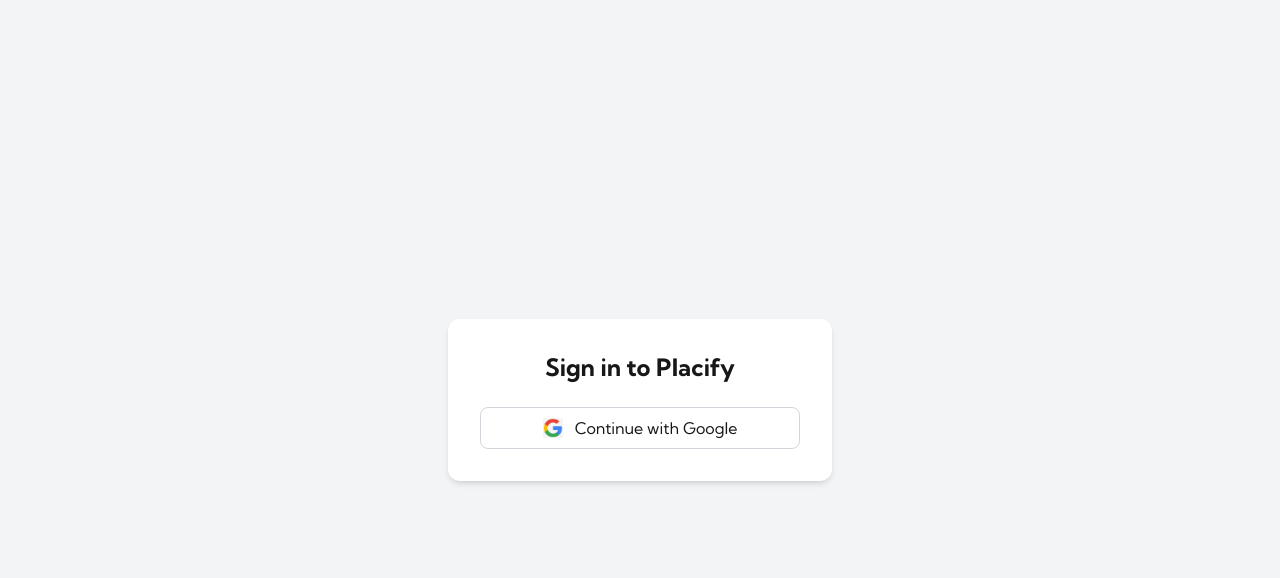
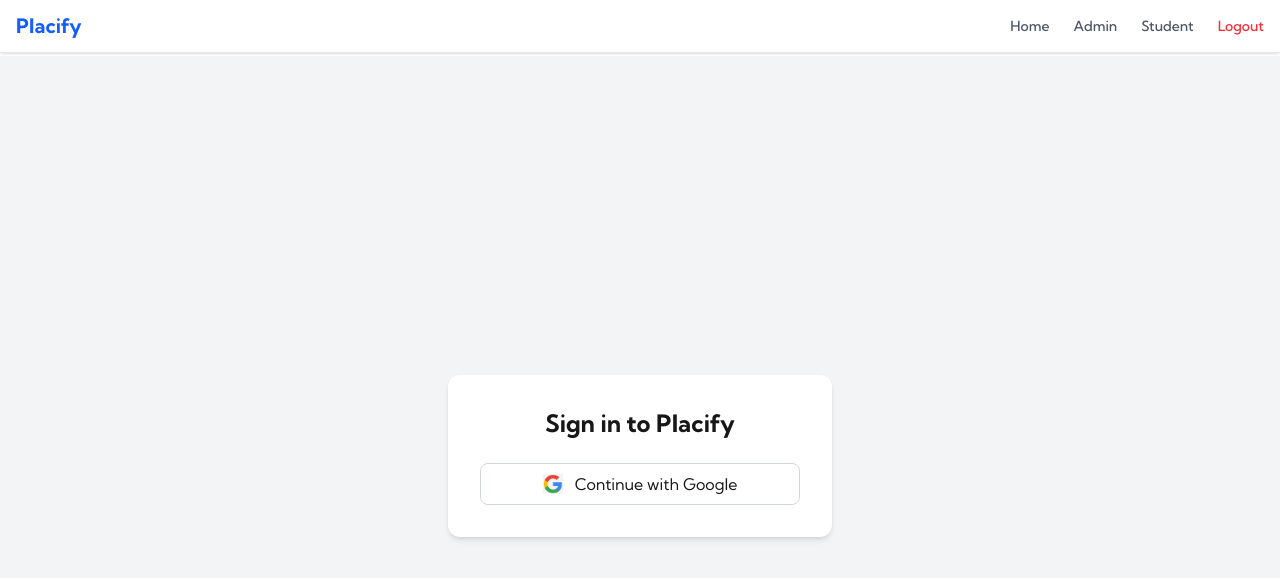
Before and after one commit to adxthya/placify, a Next.js app: page /login in a window 1280 px wide. Shown: the top 578 px of the page. Built offline with nearby package versions, Linux system fonts and the light colour scheme; no server answers.

Commit message:
fix: Add navbar to layout

```diff
--- a/app/layout.tsx
+++ b/app/layout.tsx
@@ -1,5 +1,6 @@
 import type { Metadata } from "next";
 import "./globals.css";
+import Navbar from "@/components/navbar";
 
 export const metadata: Metadata = {
   title: "Placify",
@@ -13,7 +14,10 @@
 }>) {
   return (
     <html lang="en">
-      <body className={`antialiased`}>{children}</body>
+      <body className={`antialiased`}>
+        <Navbar />
+        <main className="pt-14">{children}</main>
+      </body>
     </html>
   );
 }
```
